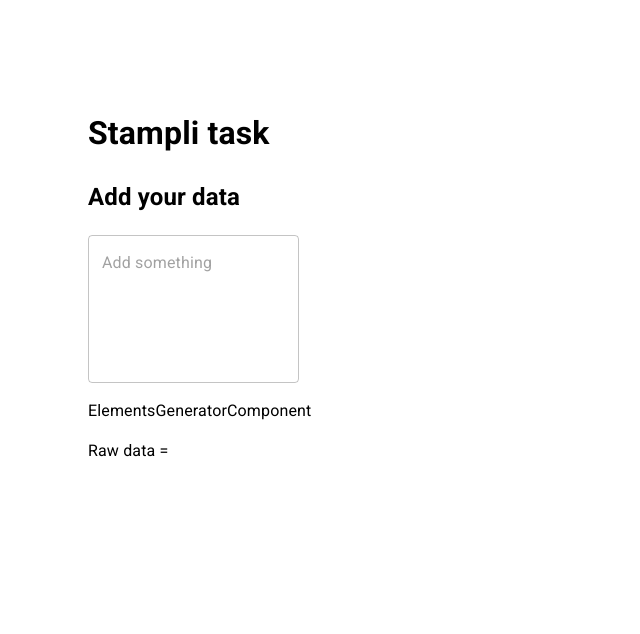
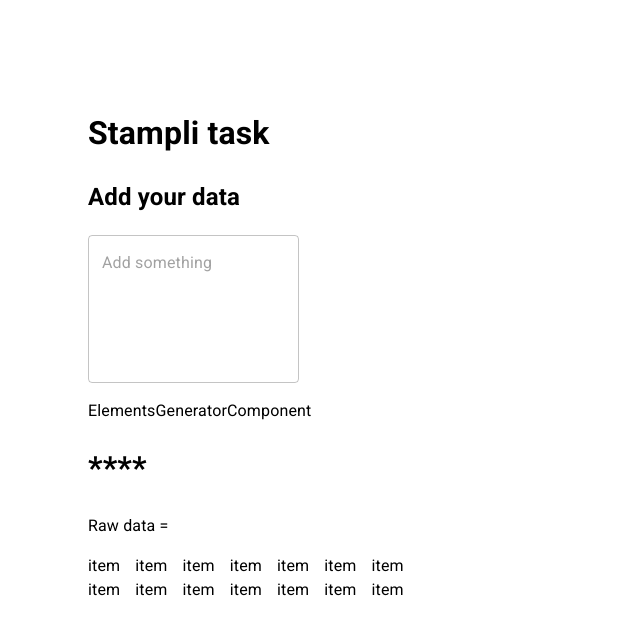
Before and after one commit to lingar-studying/react-studying-new-5784, a React (Create React App) app: page / in a window 1280 px wide. Shown: the top 634 px of the page, without its empty margins (0-640 px from the left). Built offline with nearby package versions, Linux system fonts and the light colour scheme.

Commit message:
Data organized well

```diff
--- a/src/App.js
+++ b/src/App.js
@@ -18,7 +18,7 @@
   return (
       <>
       <div>
-          <Typography sx={{padding: "5rem"}}>
+          <Typography component={"div"} sx={{padding: "5rem"}}>
 
               <h1 >Stampli task</h1>
             <ElementsDrawerComponent/>
--- a/src/ElementsGeneratorComponent.jsx
+++ b/src/ElementsGeneratorComponent.jsx
@@ -1,21 +1,139 @@
-import React, {useEffect} from "react";
+import React, {useEffect, useState} from "react";
+import {Grid} from "@mui/material";
 
 const ElementsGeneratorComponent = (props) => {
 
+    //const [elementsData, dispatch] = useReducer(valueToData, []);
+    const [elementsData, setElementData] = useState([]);
+    const [maxRows, setMaxRows] = useState(0);
+    const [maxColumns, setMaxColumns] = useState(0);
+    const [organizedData, setOrganizedData] = useState({});
+
     useEffect(() => {
-       const data= valueToData(props.rawData);
+        setElementData(valueToData(props.rawData));
+    }, [props.rawData]);
 
-        console.log("Data = ", data);
-    }, [props.rawData]);
+
+    useEffect(() => {
+        console.log("data = ", elementsData);
+        if (elementsData == null) {
+            return;
+        }
+        let maxRow = 0, maxColum = 0;
+        for (let i = 0; i < elementsData.length; i++) {
+            if (elementsData[i].row > maxRow) {
+                maxRow = elementsData[i].row;
+            }
+            if (elementsData[i].column > maxColum) {
+                maxColum = elementsData[i].column;
+            }
+
+        }
+        setMaxRows(maxRow);
+        setMaxColumns(maxColum);
+
+        // create organized data:
+
+
+        let temp = {};
+        elementsData.forEach(item=>{
+           temp["row" + item.row] = {...temp["row" + item.row] ,["col" +item.column] : item};
+
+        });
+        setOrganizedData(temp);
+        console.log("organized = " , temp);
+    }, [elementsData])
+
+
+    const renderGrid = () => {
+        const rows = Array.from({length: maxRows}, (_, i) => i + 1);
+        return rows.map(row => (
+            <Grid container key={row} columnSpacing={'15px'}>
+                {Array.from({length: maxColumns}, (_, col) => (
+                    <Grid item key={col} xs={12 / maxColumns}>
+                        { organizedData["row"+ (row+1)]["col" + (col+1)] != null? <>
+                                <h2>{organizedData["row"+ (row+1)]["col" + (col+2)].label}</h2>
+
+                        </>:
+                            <>
+                            row = {row} col = {col}</>
+
+
+                        }
+                    </Grid>
+                ))}
+            </Grid>
+        ));
+    };
+
 
     return (
         <>
             <p>ElementsGeneratorComponent</p>
+
+            {elementsData && elementsData.length > 0 && (
+                <>
+                    <h1>Here are your generated grids:</h1>
+                    {renderGrid()}
+                </>
+            )}
+
+            <h1>****</h1>
+
             <p>Raw data = {props.rawData}</p>
+            <Grid container columnSpacing={"15px"}>
+                <Grid item>
+                    <div>item</div>
+                </Grid>
+                <Grid item>
+                    <div>item</div>
+                </Grid>
+                <Grid item>
+                    <div>item</div>
+                </Grid>
+                <Grid item>
+                    <div>item</div>
+                </Grid>
+                <Grid item>
+                    <div>item</div>
+                </Grid>
+                <Grid item>
+                    <div>item</div>
+                </Grid>
+                <Grid item>
+                    <div>item</div>
+                </Grid>
 
+            </Grid>
+
+            <Grid container columnSpacing={"15px"}>
+                <Grid item>
+                    <div>item</div>
+                </Grid>
+                <Grid item>
+                    <div>item</div>
+                </Grid>
+                <Grid item>
+                    <div>item</div>
+                </Grid>
+                <Grid item>
+                    <div>item</div>
+                </Grid>
+                <Grid item>
+                    <div>item</div>
+                </Grid>
+                <Grid item>
+                    <div>item</div>
+                </Grid>
+                <Grid item>
+                    <div>item</div>
+                </Grid>
+
+            </Grid>
         </>
     );
 }
+
 
 //helper for parse the values:
 /*
@@ -25,16 +143,19 @@
 1;2;Last Name;TEXT_INPUT;Enter your last name
  */
 const valueToData = (rawData) => {
+    if (rawData == "") {
+        return;
+    }
     //split the string by lines
     let separateLines = rawData.split(/\r?\n|\r|\n/g);
-    console.log("line = ", separateLines);
+
 
     //split each line into object
     const data = separateLines.map(item => {
             const el = item.split(";");
             return {
-                row: el[0],
-                column: el[1],
+                row: +el[0],
+                column: +el[1],
                 label: el[2],
                 elType: el[3],
                 value: el[4]
@@ -46,3 +167,12 @@
 }
 
 export default ElementsGeneratorComponent;
+/*
+
+2;1;gender;SELECT;Male,Female
+1;1;First Name;TEXT_INPUT;Enter your first name
+2;2;marital status;SELECT;Single,Maried,Divorced
+1;2;Last Name;TEXT_INPUT;Enter your last name
+
+
+ */
```
